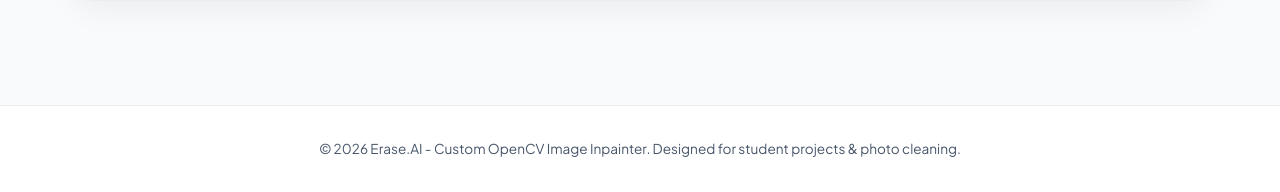
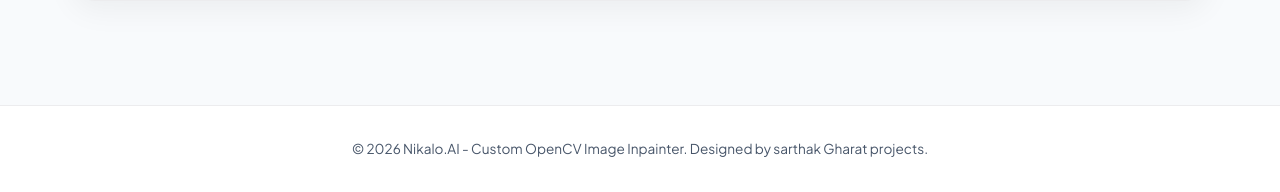
Before and after one commit to sarthak-debug/AI-object-remover, a Flask app: template templates/result.html in a window 1280 px wide. Shown: the part 959-1151 px from the top of the page. Run offline with Flask 3, Linux system fonts and the light colour scheme; the template is opened without the code that fills it, so the values that code supplies are empty.

Commit message:
Update result.html

```diff
--- a/templates/result.html
+++ b/templates/result.html
@@ -3,7 +3,7 @@
 <head>
     <meta charset="UTF-8">
     <meta name="viewport" content="width=device-width, initial-scale=1.0">
-    <title>Erase.AI - Result</title>
+    <title>Nikalo.AI - Result</title>
     <!-- Modern Styling -->
     <link rel="stylesheet" href="{{ url_for('static', filename='css/style.css') }}">
 </head>
@@ -14,7 +14,7 @@
         <div class="nav-container">
             <a href="/" class="logo">
                 <span class="logo-icon">🎨</span>
-                <span>Erase.AI</span>
+                <span>Nikalo.AI</span>
             </a>
             <div>
                 <a href="/" class="btn btn-secondary" style="font-size: 0.85rem; padding: 0.5rem 1rem;">Home</a>
@@ -73,7 +73,7 @@
 
     <!-- Footer -->
     <footer>
-        <p>&copy; 2026 Erase.AI - Custom OpenCV Image Inpainter. Designed for student projects & photo cleaning.</p>
+        <p>&copy; 2026 Nikalo.AI - Custom OpenCV Image Inpainter. Designed by sarthak Gharat projects.</p>
     </footer>
 
 </body>
```
